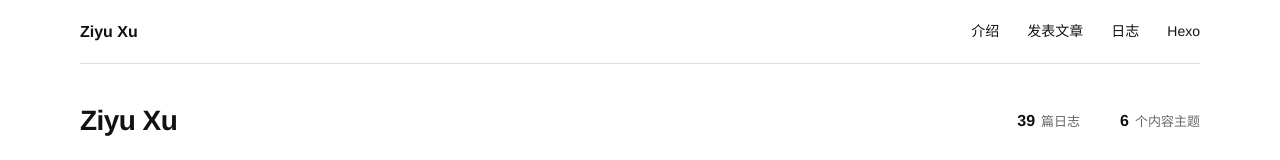
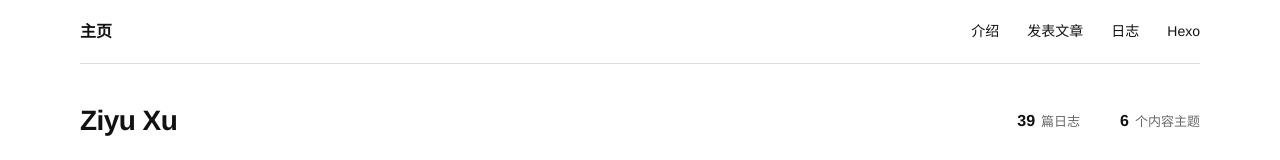
Before and after one commit to ziyu-xu/ziyu-xu.github.io, a Next.js app in the folder sites/: page / in a window 1280 px wide. Shown: the top 160 px of the page. Built offline with nearby package versions, Linux system fonts and the light colour scheme.

Commit message:
Rename home navigation

```diff
--- a/sites/app/layout.tsx
+++ b/sites/app/layout.tsx
@@ -37,7 +37,7 @@ export default function RootLayout({ children }: Readonly<{ children: React.Reac
       <body>
         <div className="site-shell">
           <header className="site-header">
-            <Link href="/" className="wordmark">Ziyu Xu</Link>
+            <Link href="/" className="wordmark">主页</Link>
             <nav aria-label="主导航">
               <Link href="/about">介绍</Link>
               <Link href="/publications">发表文章</Link>
```
